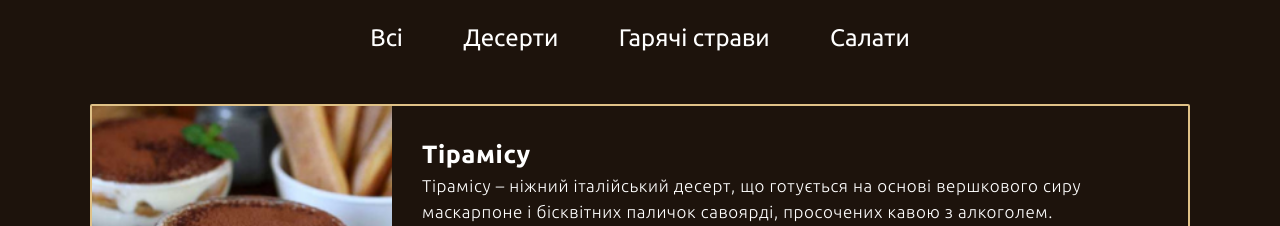
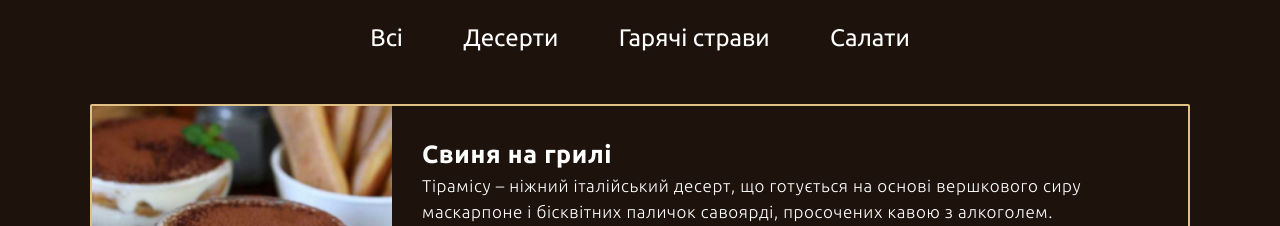
Before and after one commit to sankevitch/bonappetite.github.io, a plain HTML site: page index.html in a window 1280 px wide. Shown: the part 1160-1386 px from the top of the page. Drawn offline with nearby package versions, Linux system fonts and the light colour scheme; a script that the page names is missing.

Commit message:
Update index.html

```diff
--- a/index.html
+++ b/index.html
@@ -128,7 +128,7 @@
           <li class="recipes__item mix category-a">
             <img src="images/recipes/tiramisu.png" alt="" class="recipes__item-img">
             <div class="recipes__item-content">
-              <h3 class="recipes__item-title">Тірамісу</h3>
+              <h3 class="recipes__item-title">Свиня на грилі</h3>
               <div class="recipes__item-desc">
                 <p>
                   Тірамісу – ніжний італійський десерт, що готується на основі вершкового сиру маскарпоне і бісквітних
```
